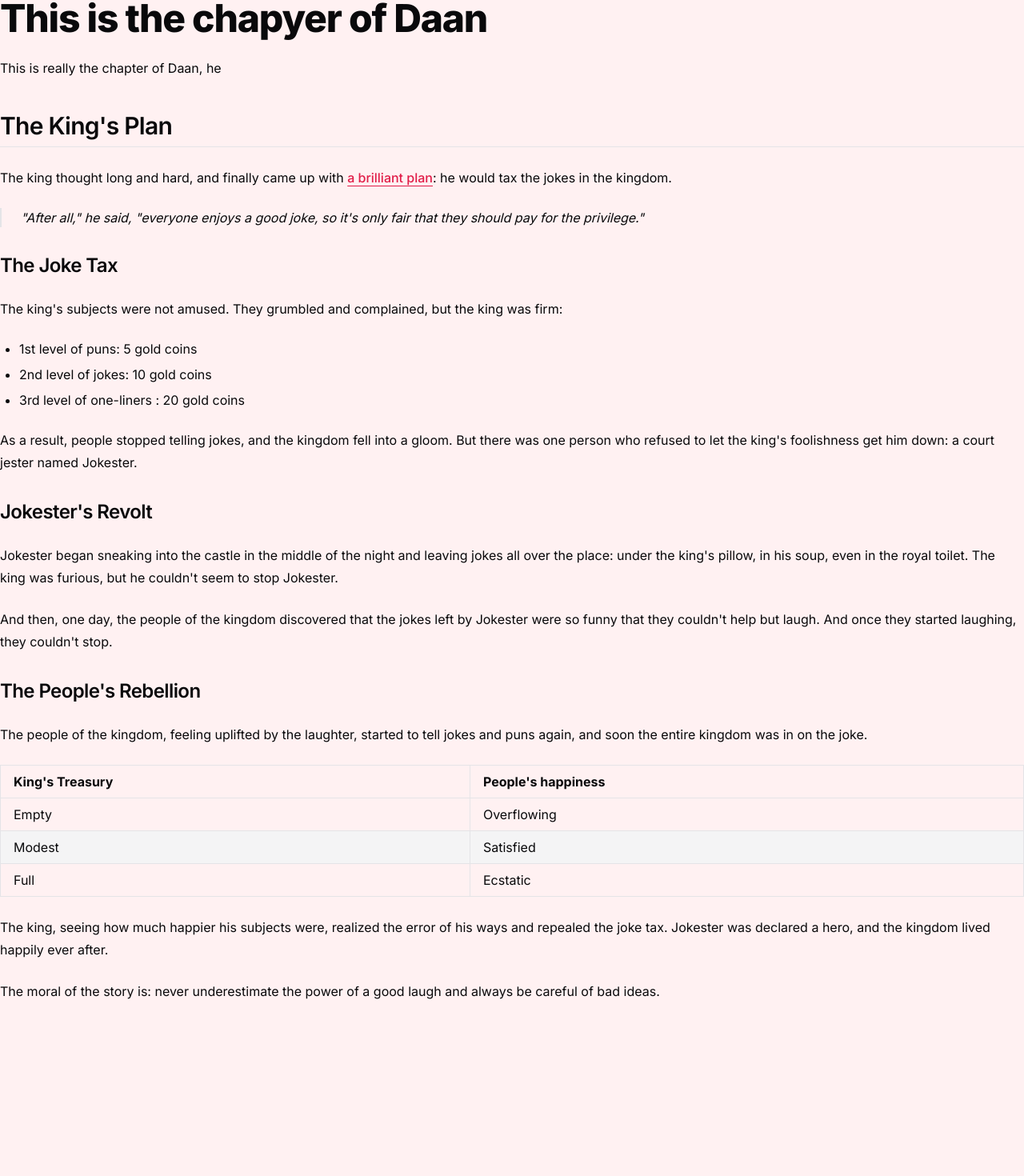
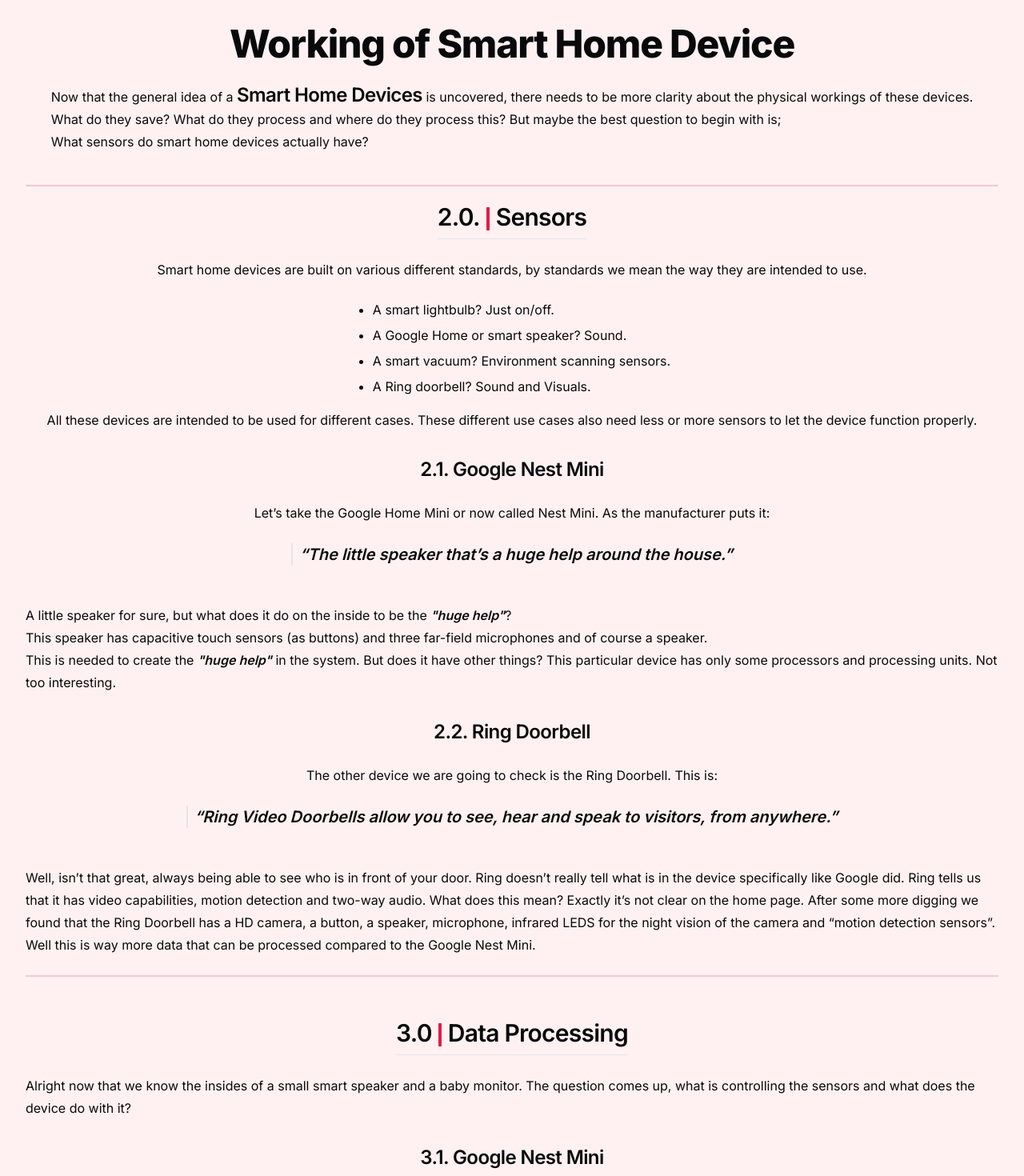
Before and after one commit to evebrnd/eps, a Next.js app: page /eps/chapters/two in a window 1280 px wide. Shown: the part 85-1555 px from the top of the page at 80% size. Before the commit the page ends 1338 px from the top, so only its background shows below. Built offline with nearby package versions, Linux system fonts and the light colour scheme.

Commit message:
feat: Added basic text layout

```diff
--- a/src/app/chapters/two/page.tsx
+++ b/src/app/chapters/two/page.tsx
@@ -2,118 +2,126 @@
 
 export default function Page() {
   return (
-    <div className="">
-      <h1 className="scroll-m-20 text-4xl font-extrabold tracking-tight lg:text-5xl">
-        This is the chapyer of Daan
+    <div className="flex flex-col items-center justify-center py-2 mx-4 md:mx-8">
+      <h1 className="mt-6 text-4xl font-extrabold tracking-tight lg:text-5xl">
+        Working of Smart Home Device
       </h1>
-      <p className="leading-7 [&:not(:first-child)]:mt-6">
-       This is really the chapter of Daan, he
+      <p className="leading-7 mt-6">
+        Now that the general idea of a <a className="text-2xl font-semibold tracking-tight">Smart Home Devices</a> is uncovered,
+        there needs to be more clarity about the physical workings of these devices.
+        <br /> What do they save? What do they process and where do they process this?
+        But maybe the best question to begin with is; <br /> What sensors do smart home devices actually have?
       </p>
-      <h2 className="mt-10 scroll-m-20 border-b pb-2 text-3xl font-semibold tracking-tight transition-colors first:mt-0">
-        The King's Plan
+
+      <div className="flex flex-col items-center justify-center py-3 border-y-2 border-primary/20 mt-10">
+        {/* 2.0 */}
+        <h2 className="mt-2 border-b pb-2 text-3xl font-semibold tracking-tight">
+          2.0.<a className="mx-2 border-x-2 border-primary text-2xl"></a>Sensors
         </h2>
-      <p className="leading-7 [&:not(:first-child)]:mt-6">
-        The king thought long and hard, and finally came up with{" "}
-        <a
-          href="#"
-          className="font-medium text-primary underline underline-offset-4"
-        >
-          a brilliant plan
+        <p className="leading-7 mt-3 md:mt-6">
+          Smart home devices are built on various different standards, by standards we mean the way they are intended to use.
+        </p>
+        <ul className="my-4 ml-6 list-disc [&>li]:mt-2">
+          <li>A smart lightbulb?  Just on/off.</li>
+          <li>A Google Home or smart speaker? Sound. </li>
+          <li>A smart vacuum? Environment scanning sensors.</li>
+          <li>A Ring doorbell? Sound and Visuals.</li>
+        </ul>
+        <p className="leading-7">
+          All these devices are intended to be used for different cases. These different use cases also need less or more sensors to let the device function properly.
+        </p>
+
+        {/* 2.1 */}
+        <h3 className="mt-8 scroll-m-20 text-2xl font-semibold tracking-tight">
+          2.1. Google Nest Mini
+        </h3>
+        <p className="leading-7 mt-3 md:mt-6">
+          Let’s take the Google Home Mini or now called Nest Mini. As the manufacturer puts it:
+        </p>
+        <blockquote className="my-6 border-l-2 pl-2 italic font-semibold text-xl">
+          “The little speaker that’s a huge help around the house.”
+        </blockquote>
+        <p className="leading-7 mt-3 md:mt-6">
+          A little speaker for sure, but what does it do on the inside to be the <a className="font-semibold italic">"huge help"</a>?
+          <br />
+          This speaker has capacitive touch sensors (as buttons) and three far-field microphones and of course a speaker.
+          <br />
+          This is needed to create the <a className="font-semibold italic">"huge help"</a> in the system. But does it have other things? This particular device has only some processors and processing units. Not too interesting.
+        </p>
+
+        {/* 2.2 */}
+        <h3 className="mt-8 scroll-m-20 text-2xl font-semibold tracking-tight">
+          2.2. Ring Doorbell
+        </h3>
+        <p className="leading-7 mt-3 md:mt-6">
+          The other device we are going to check is the Ring Doorbell. This is:
+        </p>
+        <blockquote className="my-6 border-l-2 pl-2 italic font-semibold text-xl">
+          “Ring Video Doorbells allow you to see, hear and speak to visitors, from anywhere.”
+        </blockquote>
+        <p className="leading-7 mt-3 mb-3 md:mt-6">
+          Well, isn’t that great, always being able to see who is in front of your door.
+          Ring doesn’t really tell what is in the device specifically like Google did. Ring tells us that it has video capabilities, motion detection and two-way audio. What does this mean? Exactly it’s not clear on the home page.
+          After some more digging we found that the Ring Doorbell has a HD camera, a button, a speaker, microphone, infrared LEDS for the night vision of the camera and “motion detection sensors”.
+          Well this is way more data that can be processed compared to the Google Nest Mini.
+        </p>
+      </div>
+
+      <div className="flex flex-col items-center justify-center py-3 border-b-2 border-primary/20 mt-10">
+        {/* 3.0 */}
+        <h2 className="border-b pb-2 text-3xl font-semibold tracking-tight">
+          3.0<a className="mx-2 border-x-2 border-primary text-2xl center-x"></a>Data Processing
+        </h2>
+        <p className="leading-7 mt-6">
+          Alright now that we know the insides of a small smart speaker and a baby monitor. The question comes up, what is controlling the sensors and what does the device do with it?
+        </p>
+
+        {/* 3.1 */}
+        <h3 className="mt-8 scroll-m-20 text-2xl font-semibold tracking-tight">
+          3.1. Google Nest Mini
+        </h3>
+        <p className="leading-7 mt-6">
+          The Google Nest Mini has multiple microphones that listen to the magic word;
+        </p>
+        <a className="text-2xl font-semibold tracking-tight my-6">
+          “Ok Google.” Only Right?
         </a>
-        : he would tax the jokes in the kingdom.
+        <p className="leading-7">
+          This is not 100% clear, according to Google itself they say, quote:
         </p>
         <blockquote className="mt-6 border-l-2 pl-6 italic">
-        "After all," he said, "everyone enjoys a good joke, so it's only fair
-        that they should pay for the privilege."
+          “Google Assistant is designed to wait in standby mode until it detects an activation, like when it hears "Hey Google."”
         </blockquote>
+        <p className="leading-7 mt-6">
+          They say in standby mode the device records small snippets of audio every few seconds to detect the magic word. After that the device is activated (showed by an indicator light) and will record the request from the user. This request will be send to the servers of Google, more about this later.
+        </p>
+
+        {/* 3.2 */}
         <h3 className="mt-8 scroll-m-20 text-2xl font-semibold tracking-tight">
-        The Joke Tax
+          3.2. Ring Doorbell
         </h3>
-      <p className="leading-7 [&:not(:first-child)]:mt-6">
-        The king's subjects were not amused. They grumbled and complained, but
-        the king was firm:
+        <p className="leading-7 mt-6">
+          The Ring Doorbell boasts a motion detection feature that's always on the lookout for movement.
         </p>
-      <ul className="my-6 ml-6 list-disc [&>li]:mt-2">
-        <li>1st level of puns: 5 gold coins</li>
-        <li>2nd level of jokes: 10 gold coins</li>
-        <li>3rd level of one-liners : 20 gold coins</li>
-      </ul>
-      <p className="leading-7 [&:not(:first-child)]:mt-6">
-        As a result, people stopped telling jokes, and the kingdom fell into a
-        gloom. But there was one person who refused to let the king's
-        foolishness get him down: a court jester named Jokester.
+        <p className="leading-7">
+          But how does it do this?
         </p>
-      <h3 className="mt-8 scroll-m-20 text-2xl font-semibold tracking-tight">
-        Jokester's Revolt
-      </h3>
-      <p className="leading-7 [&:not(:first-child)]:mt-6">
-        Jokester began sneaking into the castle in the middle of the night and
-        leaving jokes all over the place: under the king's pillow, in his soup,
-        even in the royal toilet. The king was furious, but he couldn't seem to
-        stop Jokester.
+        <p className="leading-7 mt-6">
+          Let’s start with the main component, the camera. The camera supposedly only starts recording when one of the motion sensors sees well, motion. The doorbell also is included in this as a sensor.
         </p>
-      <p className="leading-7 [&:not(:first-child)]:mt-6">
-        And then, one day, the people of the kingdom discovered that the jokes
-        left by Jokester were so funny that they couldn't help but laugh. And
-        once they started laughing, they couldn't stop.
+        <p className="leading-7 mt-6">
+          The Ring Doorbell also has a microphone so not only video is stored but also sound.
         </p>
-      <h3 className="mt-8 scroll-m-20 text-2xl font-semibold tracking-tight">
-        The People's Rebellion
-      </h3>
-      <p className="leading-7 [&:not(:first-child)]:mt-6">
-        The people of the kingdom, feeling uplifted by the laughter, started to
-        tell jokes and puns again, and soon the entire kingdom was in on the
-        joke.
+        <p className="leading-7 mt-6">
+          These two things make the Ring Doorbell a great security camera.
         </p>
-      <div className="my-6 w-full overflow-y-auto">
-        <table className="w-full">
-          <thead>
-            <tr className="m-0 border-t p-0 even:bg-muted">
-              <th className="border px-4 py-2 text-left font-bold [&[align=center]]:text-center [&[align=right]]:text-right">
-                King's Treasury
-              </th>
-              <th className="border px-4 py-2 text-left font-bold [&[align=center]]:text-center [&[align=right]]:text-right">
-                People's happiness
-              </th>
-            </tr>
-          </thead>
-          <tbody>
-            <tr className="m-0 border-t p-0 even:bg-muted">
-              <td className="border px-4 py-2 text-left [&[align=center]]:text-center [&[align=right]]:text-right">
-                Empty
-              </td>
-              <td className="border px-4 py-2 text-left [&[align=center]]:text-center [&[align=right]]:text-right">
-                Overflowing
-              </td>
-            </tr>
-            <tr className="m-0 border-t p-0 even:bg-muted">
-              <td className="border px-4 py-2 text-left [&[align=center]]:text-center [&[align=right]]:text-right">
-                Modest
-              </td>
-              <td className="border px-4 py-2 text-left [&[align=center]]:text-center [&[align=right]]:text-right">
-                Satisfied
-              </td>
-            </tr>
-            <tr className="m-0 border-t p-0 even:bg-muted">
-              <td className="border px-4 py-2 text-left [&[align=center]]:text-center [&[align=right]]:text-right">
-                Full
-              </td>
-              <td className="border px-4 py-2 text-left [&[align=center]]:text-center [&[align=right]]:text-right">
-                Ecstatic
-              </td>
-            </tr>
-          </tbody>
-        </table>
+        <p className="leading-7 mt-6">
+          Depending on if you have a subscription or not these videos will be stored online. Save against anyone else. But is it really? And is it only a security camera for you?
+        </p>
+        <p className="leading-7 mt-6">
+          You can say what you want about Google, but they are way more clearer about what they do with the data. Ring is a Amazon company.
+        </p>
       </div>
-      <p className="leading-7 [&:not(:first-child)]:mt-6">
-        The king, seeing how much happier his subjects were, realized the error
-        of his ways and repealed the joke tax. Jokester was declared a hero, and
-        the kingdom lived happily ever after.
-      </p>
-      <p className="leading-7 [&:not(:first-child)]:mt-6">
-        The moral of the story is: never underestimate the power of a good laugh
-        and always be careful of bad ideas.
-      </p>
-    </div >
+    </div>
   );
 }
```
Also changed, not shown: src/app/chapters/one/page.tsx (+12 -12 lines). Lines whose indentation alone changed are shown as unchanged.
